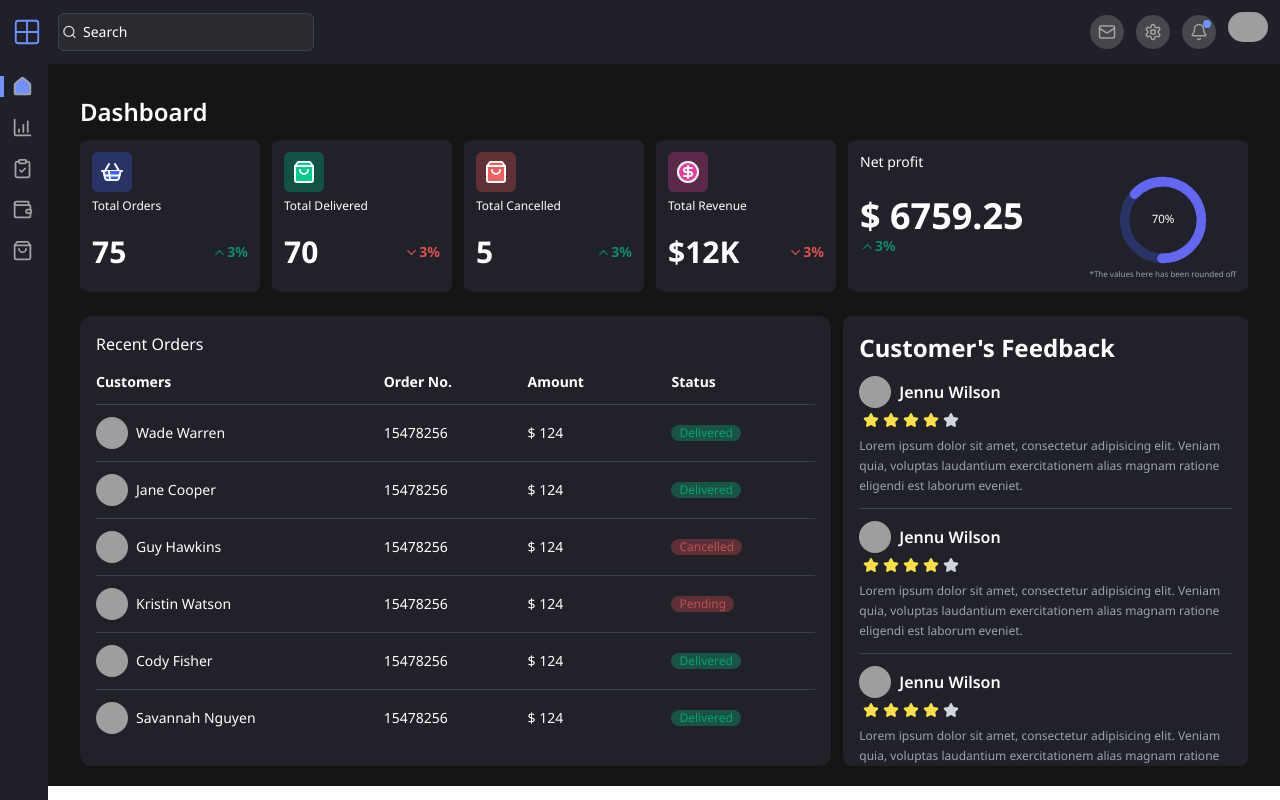
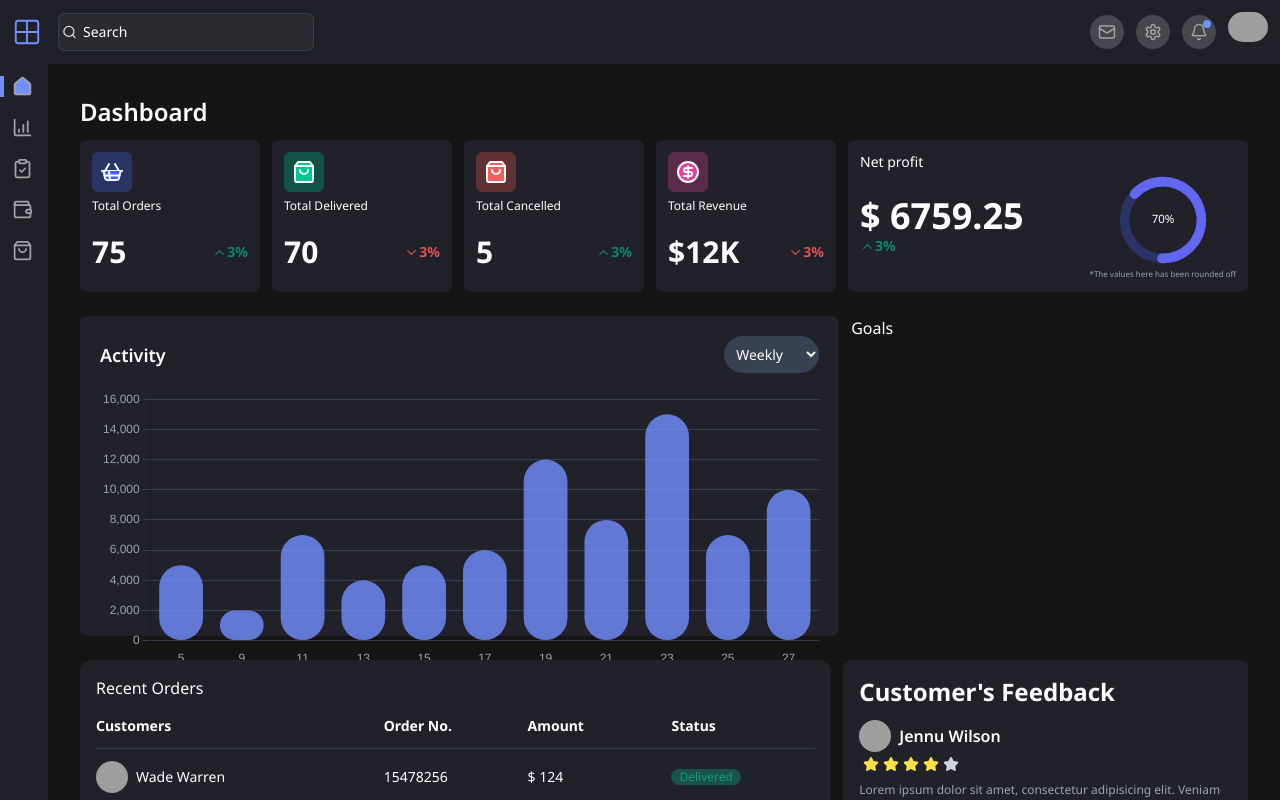
Before and after one commit to rajat4984/interviewDashboard, a React (Create React App) app: page / in a window 1280 px wide. Shown: the top 800 px of the page. Built offline with nearby package versions, Linux system fonts and the light colour scheme; grey boxes are pictures that could not be loaded.

Commit message:
Chart componnent for pc completed

```diff
--- a/package.json
+++ b/package.json
@@ -6,11 +6,14 @@
     "@testing-library/jest-dom": "^5.17.0",
     "@testing-library/react": "^13.4.0",
     "@testing-library/user-event": "^13.5.0",
+    "chart.js": "^4.4.7",
     "lucide": "^0.468.0",
     "lucide-react": "^0.468.0",
     "react": "^19.0.0",
+    "react-chartjs-2": "^5.2.0",
     "react-dom": "^19.0.0",
     "react-scripts": "5.0.1",
+    "recharts": "^2.15.0",
     "web-vitals": "^2.1.4"
   },
   "scripts": {
--- /dev/null
+++ b/src/Components/Chart.jsx
@@ -0,0 +1,82 @@
+import React from "react";
+import { Bar } from "react-chartjs-2";
+import {
+  Chart as ChartJS,
+  BarElement,
+  CategoryScale,
+  LinearScale,
+  Tooltip,
+  Legend,
+} from "chart.js";
+
+ChartJS.register(BarElement, CategoryScale, LinearScale, Tooltip, Legend);
+
+const Chart = () => {
+  const data = {
+    labels: ["5", "9", "11", "13", "15", "17", "19", "21", "23", "25", "27"],
+    datasets: [
+      {
+        label: "Activity",
+        data: [
+          5000, 2000, 7000, 4000, 5000, 6000, 12000, 8000, 15000, 7000, 10000,
+        ],
+        backgroundColor: "rgba(114, 144, 255, 0.8)", // Blue shade
+        borderRadius: 25,
+        borderSkipped: false,
+      },
+    ],
+  };
+
+  const options = {
+    responsive: true,
+    maintainAspectRatio: false,
+    plugins: {
+      legend: {
+        display: false,
+      },
+      tooltip: {
+        enabled: true,
+        backgroundColor: "#1f2937",
+        titleColor: "#ffffff",
+        bodyColor: "#ffffff",
+        cornerRadius: 0,
+      },
+    },
+    scales: {
+      x: {
+        grid: {
+          display: false,
+        },
+        ticks: {
+          color: "#9ca3af",
+        },
+      },
+      y: {
+        grid: {
+          color: "#374151",
+        },
+        ticks: {
+          color: "#9ca3af",
+        },
+      },
+    },
+  };
+
+  return (
+    <div className="h-80 bg-dashboard-card-bg p-5 rounded-lg w-[65%]">
+      <div className="flex justify-between items-center mb-4">
+        <h2 className="text-white text-lg font-semibold">Activity</h2>
+        <select
+          className="bg-[#374151] text-white text-sm p-2 cursor-pointer outline-none rounded-full pr-3"
+          defaultValue="Weekly"
+        >
+          <option value="Weekly">Weekly</option>
+          <option value="Monthly">Monthly</option>
+        </select>
+      </div>
+      <Bar data={data} options={options} />
+    </div>
+  );
+};
+
+export default Chart;
--- /dev/null
+++ b/src/Components/Goals.jsx
@@ -0,0 +1,7 @@
+const Goals = ()=>{
+    return(
+        <div>Goals</div>
+    )
+}
+
+export default Goals;
--- a/src/Pages/Home.jsx
+++ b/src/Pages/Home.jsx
@@ -5,6 +5,8 @@ import Total from "../Components/Total";
 import NetProfit from "../Components/NetProfit";
 import Orders from "../Components/Orders";
 import FeedBack from "../Components/Feedback";
+import Goals from "../Components/Goals";
+import Chart from "../Components/Chart";
 
 const Home = () => {
   const [screenWidth, setScreenWidth] = useState(window.innerWidth);
@@ -29,14 +31,17 @@ const Home = () => {
       <SideBar showSideBar={showSideBar} />
 
       <div
-        className={`${
-          showSideBar && "ml-12"
-        } bg-[#151516] text-white p-5 px-8`}
+        className={`${showSideBar && "ml-12"} bg-[#151516] text-white p-5 px-8`}
       >
         <h1 className="font-semibold text-2xl py-3">Dashboard</h1>
         <div className="flex-col lg:flex-row flex gap-3 mb-6">
           <Total />
           <NetProfit />
+        </div>
+
+        <div className="flex-col lg:flex-row flex gap-3 mb-6">
+          <Chart />
+          <Goals />
         </div>
 
         <div className="flex-col lg:flex-row flex gap-3">
```
Also changed, not shown: 1 other file (tests, documents, lock files or other folders).
